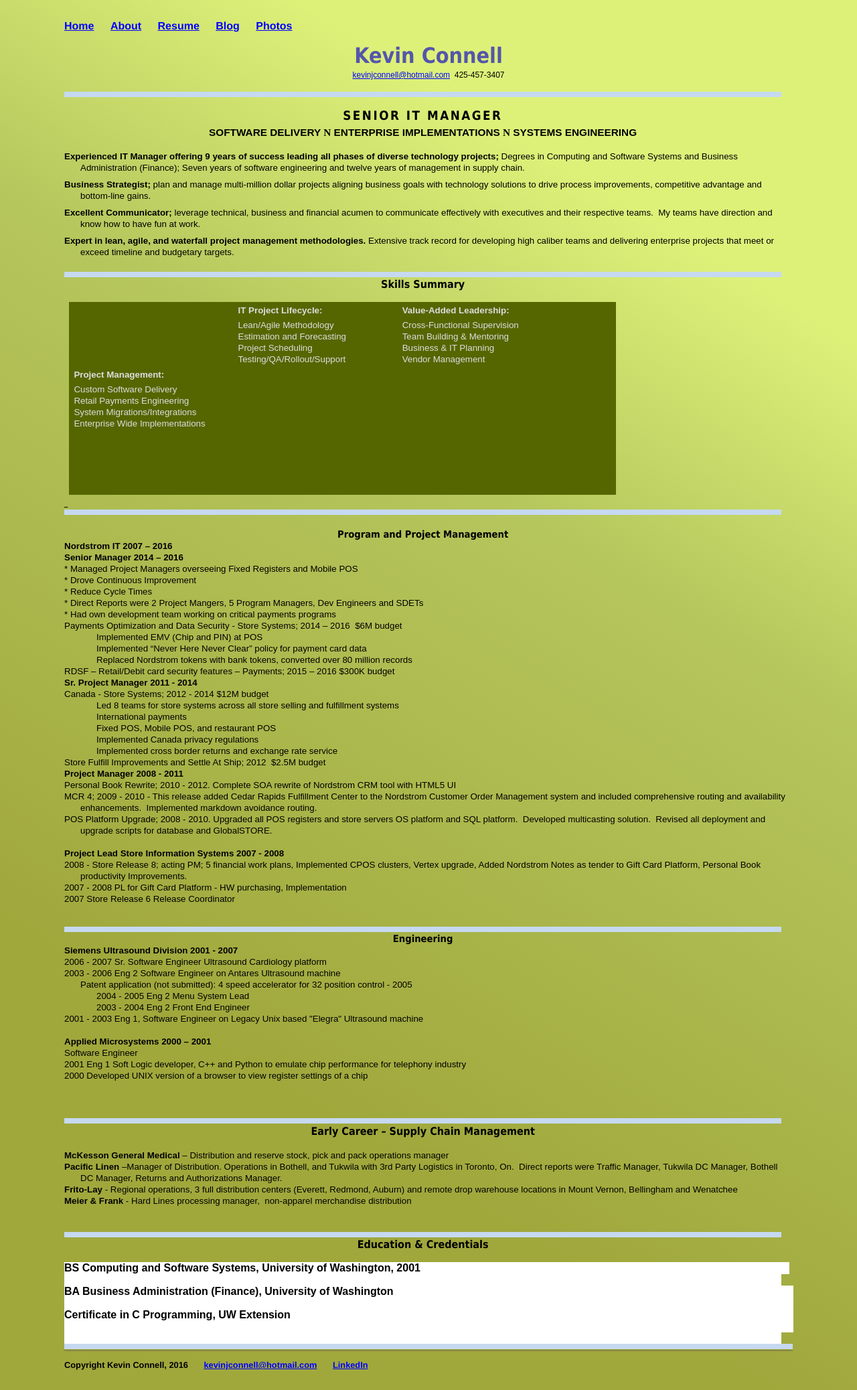
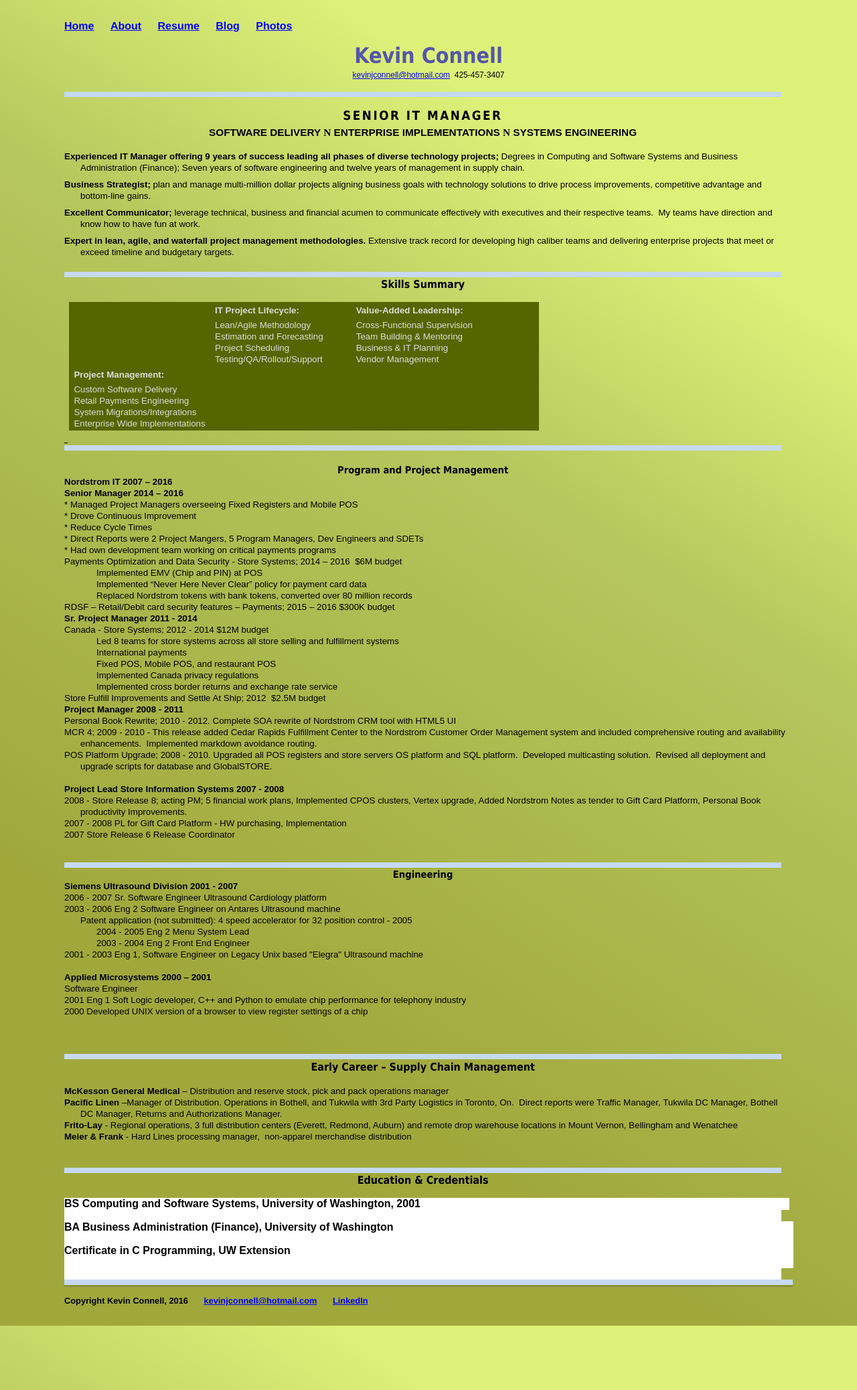
Before and after one commit to mo4dawg/mo4dawg.github.io, a Jekyll site: the page built from CV/index.html, in a window 1280 px wide. Shown: the whole page at 67% size. Built offline with Jekyll 4.4.1, drawn with Linux system fonts in a browser that asks for light colours.

Commit message:
Update index.html

```diff
--- a/CV/index.html
+++ b/CV/index.html
@@ -443,8 +443,8 @@
  mso-padding-alt:1in 5.4pt 0in 5.4pt'>
  <tr width=70%;style='mso-yfti-irow:0;mso-yfti-firstrow:yes;mso-yfti-lastrow:yes'>
   <td width=30% valign=top style='background:#556600;color:#DDDDDD;padding:
-  1in 5.4pt 1in 5.4pt'>
-  <p class=MsoNormal style='margin-top:2.0pt;margin-right:1in;margin-bottom:
+  1in 5.4pt 0in 5.4pt'>
+  <p class=MsoNormal style='margin-top:2.0pt;margin-right:0in;margin-bottom:
   4.0pt;margin-left:0in;line-height:normal'><span style='mso-bookmark:top'><b
   style='mso-bidi-font-weight:normal'><span style='font-size:10.0pt;font-family:
   "Arial","sans-serif";mso-fareast-font-family:"Times New Roman"'>Project
```
